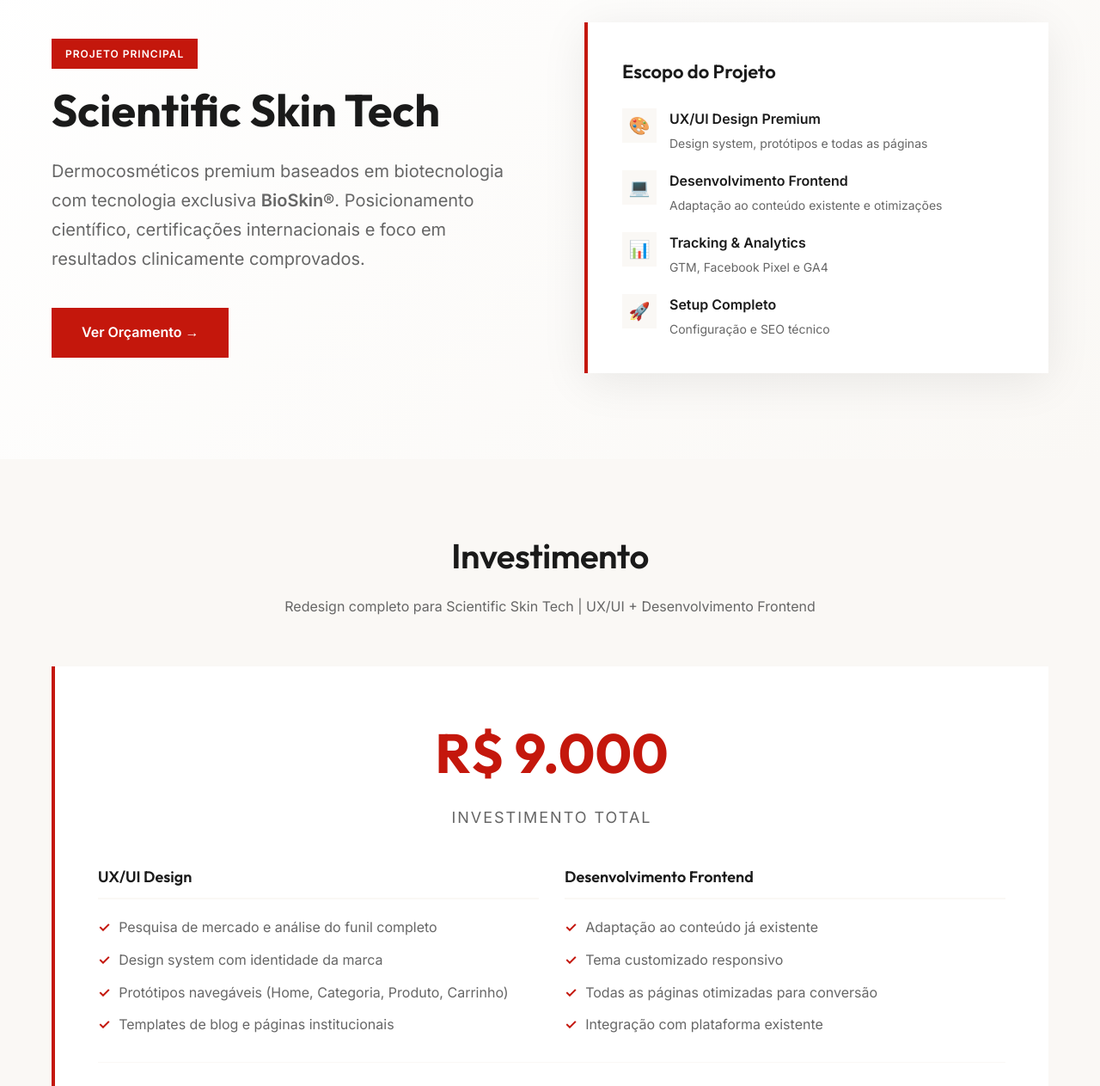
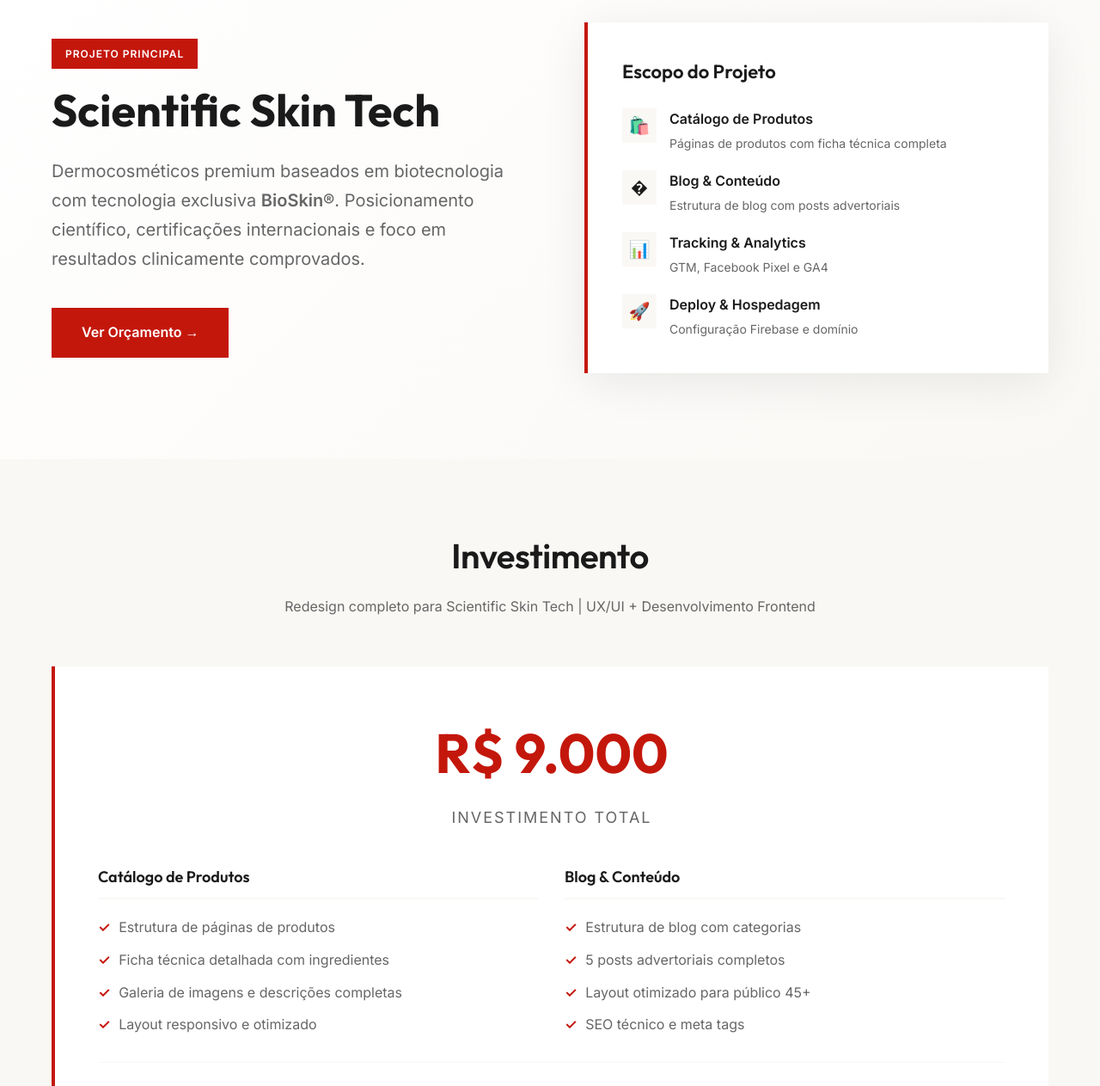
Before and after one commit to AdemirA/EmergeVentures, a website: page index.html in a window 1280 px wide. Shown: the part 160-1423 px from the top of the page at 86% size. Drawn offline with Linux system fonts and the light colour scheme.

Commit message:
Atualiza escopo: foco em catálogo e blog

```diff
--- a/index.html
+++ b/index.html
@@ -706,17 +706,17 @@
             <h3 style="font-family: 'Outfit', sans-serif; font-size: 22px; font-weight: 600; margin-bottom: 25px;">Escopo do Projeto</h3>
             <div style="display: grid; gap: 20px;">
               <div style="display: flex; align-items: start; gap: 15px;">
-                <div style="width: 40px; height: 40px; background: var(--cream); display: flex; align-items: center; justify-content: center; font-size: 20px; flex-shrink: 0;">🎨</div>
+                <div style="width: 40px; height: 40px; background: var(--cream); display: flex; align-items: center; justify-content: center; font-size: 20px; flex-shrink: 0;">🛍️</div>
                 <div>
-                  <div style="font-weight: 600; margin-bottom: 4px;">UX/UI Design Premium</div>
-                  <div style="font-size: 14px; color: var(--gray);">Design system, protótipos e todas as páginas</div>
+                  <div style="font-weight: 600; margin-bottom: 4px;">Catálogo de Produtos</div>
+                  <div style="font-size: 14px; color: var(--gray);">Páginas de produtos com ficha técnica completa</div>
                 </div>
               </div>
               <div style="display: flex; align-items: start; gap: 15px;">
-                <div style="width: 40px; height: 40px; background: var(--cream); display: flex; align-items: center; justify-content: center; font-size: 20px; flex-shrink: 0;">💻</div>
+                <div style="width: 40px; height: 40px; background: var(--cream); display: flex; align-items: center; justify-content: center; font-size: 20px; flex-shrink: 0;">�</div>
                 <div>
-                  <div style="font-weight: 600; margin-bottom: 4px;">Desenvolvimento Frontend</div>
-                  <div style="font-size: 14px; color: var(--gray);">Adaptação ao conteúdo existente e otimizações</div>
+                  <div style="font-weight: 600; margin-bottom: 4px;">Blog & Conteúdo</div>
+                  <div style="font-size: 14px; color: var(--gray);">Estrutura de blog com posts advertoriais</div>
                 </div>
               </div>
               <div style="display: flex; align-items: start; gap: 15px;">
@@ -729,8 +729,8 @@
               <div style="display: flex; align-items: start; gap: 15px;">
                 <div style="width: 40px; height: 40px; background: var(--cream); display: flex; align-items: center; justify-content: center; font-size: 20px; flex-shrink: 0;">🚀</div>
                 <div>
-                  <div style="font-weight: 600; margin-bottom: 4px;">Setup Completo</div>
-                  <div style="font-size: 14px; color: var(--gray);">Configuração e SEO técnico</div>
+                  <div style="font-weight: 600; margin-bottom: 4px;">Deploy & Hospedagem</div>
+                  <div style="font-size: 14px; color: var(--gray);">Configuração Firebase e domínio</div>
                 </div>
               </div>
             </div>
@@ -765,46 +765,46 @@
         <div style="display: grid; grid-template-columns: repeat(2, 1fr); gap: 30px;">
           <!-- Coluna 1 -->
           <div>
-            <h4 style="font-family: 'Outfit', sans-serif; font-size: 18px; font-weight: 600; margin-bottom: 20px; padding-bottom: 10px; border-bottom: 2px solid var(--cream);">UX/UI Design</h4>
+            <h4 style="font-family: 'Outfit', sans-serif; font-size: 18px; font-weight: 600; margin-bottom: 20px; padding-bottom: 10px; border-bottom: 2px solid var(--cream);">Catálogo de Produtos</h4>
             <ul style="list-style: none; padding: 0; display: grid; gap: 12px;">
               <li style="display: flex; align-items: start; gap: 10px; color: var(--gray); line-height: 1.6;">
                 <span style="color: #c4170c; font-weight: 700;">✓</span>
-                <span>Pesquisa de mercado e análise do funil completo</span>
+                <span>Estrutura de páginas de produtos</span>
               </li>
               <li style="display: flex; align-items: start; gap: 10px; color: var(--gray); line-height: 1.6;">
                 <span style="color: #c4170c; font-weight: 700;">✓</span>
-                <span>Design system com identidade da marca</span>
+                <span>Ficha técnica detalhada com ingredientes</span>
               </li>
               <li style="display: flex; align-items: start; gap: 10px; color: var(--gray); line-height: 1.6;">
                 <span style="color: #c4170c; font-weight: 700;">✓</span>
-                <span>Protótipos navegáveis (Home, Categoria, Produto, Carrinho)</span>
+                <span>Galeria de imagens e descrições completas</span>
               </li>
               <li style="display: flex; align-items: start; gap: 10px; color: var(--gray); line-height: 1.6;">
                 <span style="color: #c4170c; font-weight: 700;">✓</span>
-                <span>Templates de blog e páginas institucionais</span>
+                <span>Layout responsivo e otimizado</span>
               </li>
             </ul>
           </div>
 
           <!-- Coluna 2 -->
           <div>
-            <h4 style="font-family: 'Outfit', sans-serif; font-size: 18px; font-weight: 600; margin-bottom: 20px; padding-bottom: 10px; border-bottom: 2px solid var(--cream);">Desenvolvimento Frontend</h4>
+            <h4 style="font-family: 'Outfit', sans-serif; font-size: 18px; font-weight: 600; margin-bottom: 20px; padding-bottom: 10px; border-bottom: 2px solid var(--cream);">Blog & Conteúdo</h4>
             <ul style="list-style: none; padding: 0; display: grid; gap: 12px;">
               <li style="display: flex; align-items: start; gap: 10px; color: var(--gray); line-height: 1.6;">
                 <span style="color: #c4170c; font-weight: 700;">✓</span>
-                <span>Adaptação ao conteúdo já existente</span>
+                <span>Estrutura de blog com categorias</span>
               </li>
               <li style="display: flex; align-items: start; gap: 10px; color: var(--gray); line-height: 1.6;">
                 <span style="color: #c4170c; font-weight: 700;">✓</span>
-                <span>Tema customizado responsivo</span>
+                <span>5 posts advertoriais completos</span>
               </li>
               <li style="display: flex; align-items: start; gap: 10px; color: var(--gray); line-height: 1.6;">
                 <span style="color: #c4170c; font-weight: 700;">✓</span>
-                <span>Todas as páginas otimizadas para conversão</span>
+                <span>Layout otimizado para público 45+</span>
               </li>
               <li style="display: flex; align-items: start; gap: 10px; color: var(--gray); line-height: 1.6;">
                 <span style="color: #c4170c; font-weight: 700;">✓</span>
-                <span>Integração com plataforma existente</span>
+                <span>SEO técnico e meta tags</span>
               </li>
             </ul>
           </div>
```
